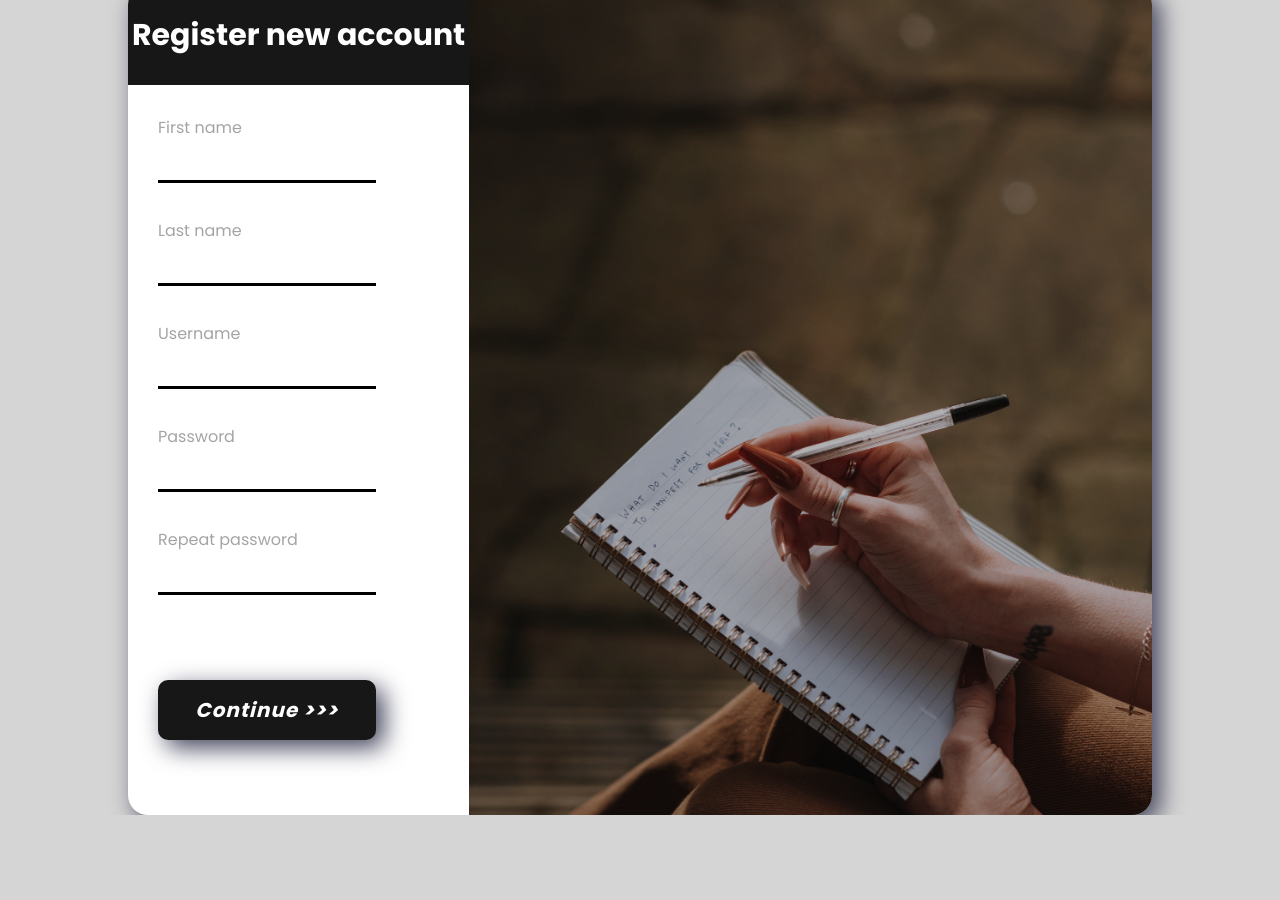
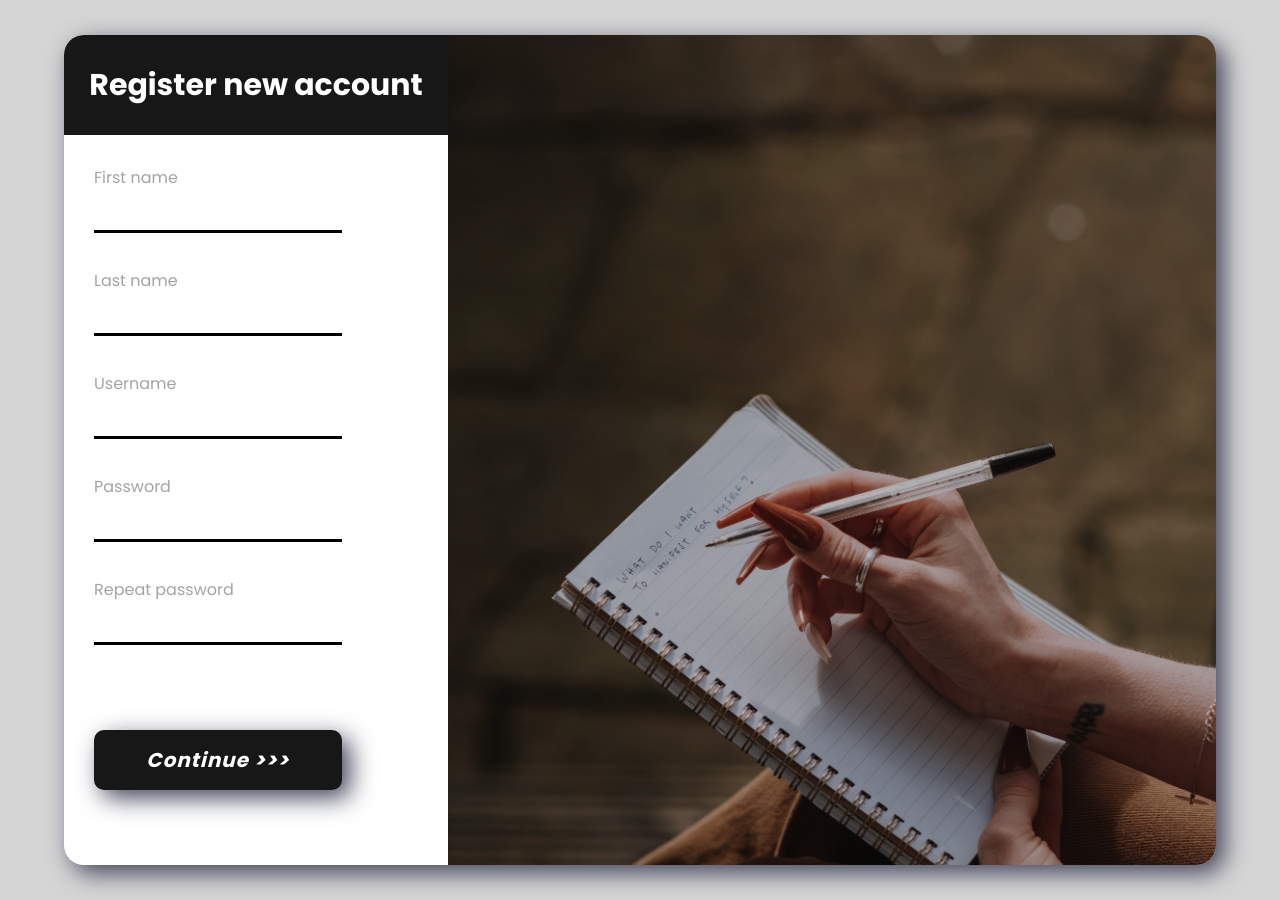
Before and after one commit to KamilCodemate/To-Do-V2, a React (Create React App) app in the folder to-do-client/: page /register in a window 1280 px wide. Before the commit the page ends 815 px from the top, so only its background shows below. Built offline with nearby package versions, Linux system fonts and the light colour scheme.

Commit message:
Fixed Register Page layout

```diff
--- a/to-do-client/src/Pages/PageStyles/Register.scss
+++ b/to-do-client/src/Pages/PageStyles/Register.scss
@@ -2,17 +2,22 @@
 body {
   background-color: rgb(213, 213, 213);
 }
+body,
+.register-container {
+  overflow-x: hidden;
+  overflow-y: auto;
+}
 .register-container {
   width: 100vw;
-  height: 100vh;
+  height: 900px;
   display: flex;
   align-items: center;
   justify-content: center;
 }
 
 .register-area {
-  width: 80%;
-  height: 90%;
+  width: 90%;
+  height: 90vh;
   background-color: white;
   border-radius: 20px;
   display: flex;
```
